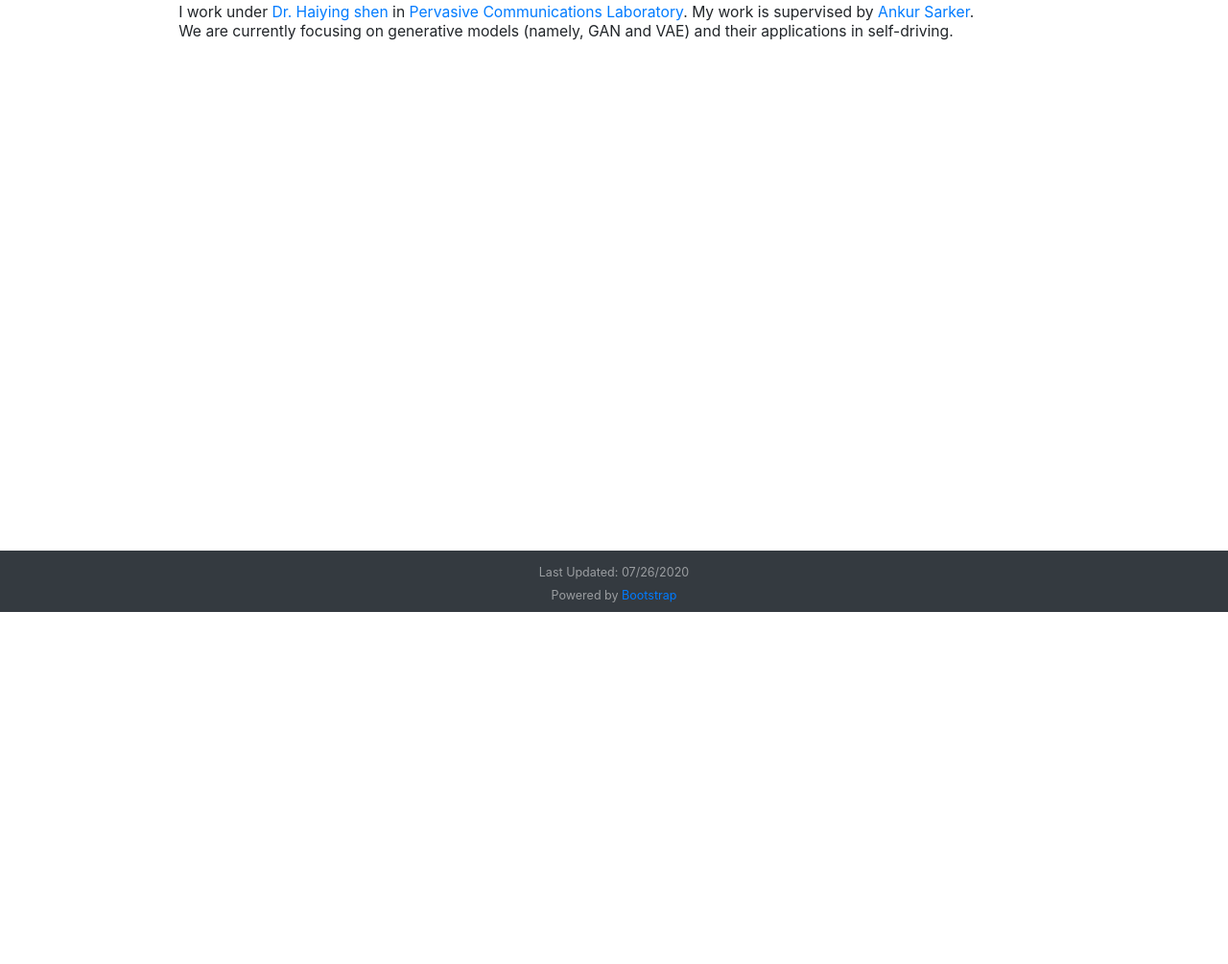
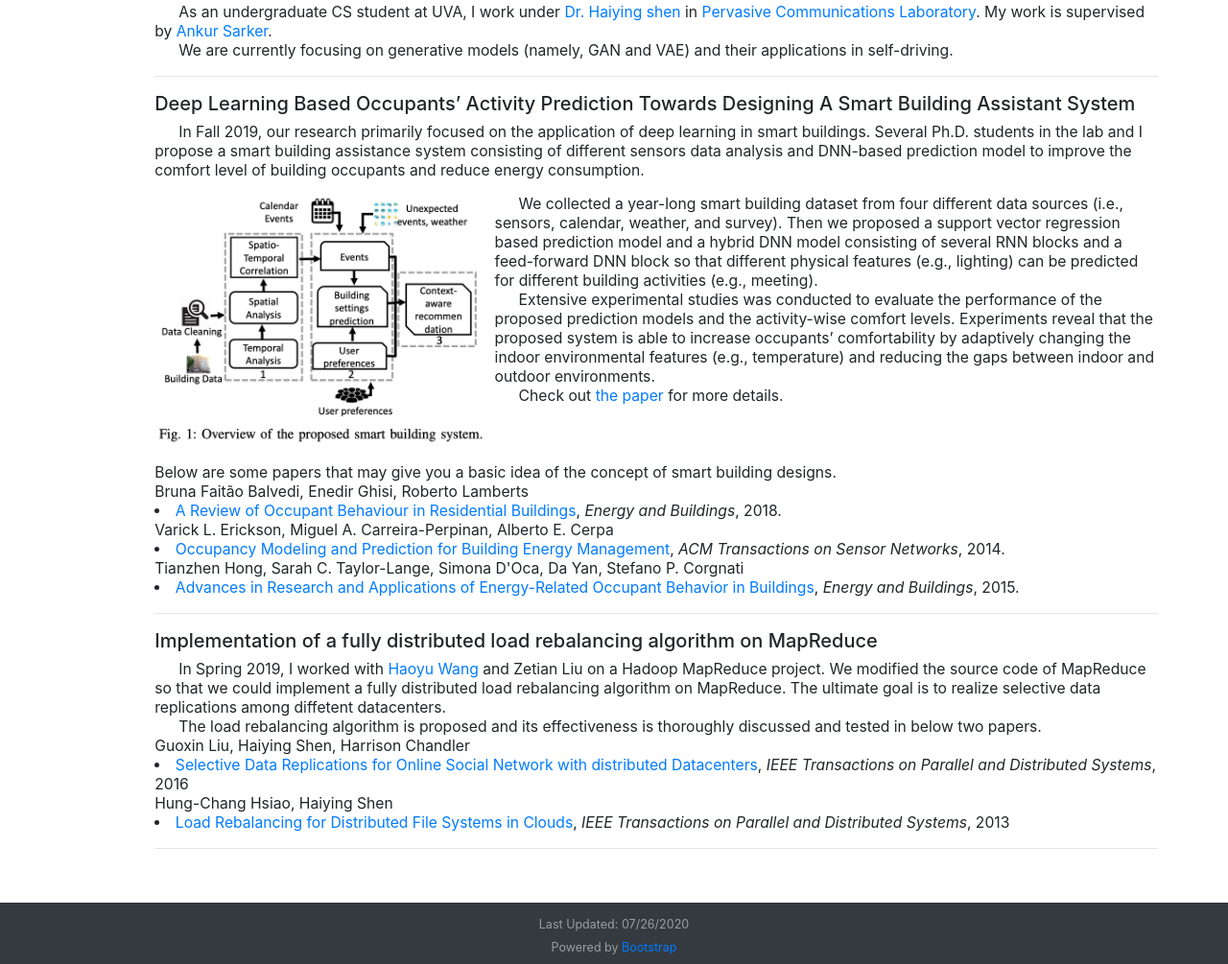
Before and after one commit to hz512/Personal_Website, a plain HTML site: page research.html in a window 1280 px wide. Shown: the part 162-1167 px from the top of the page at 96% size. Before the commit the page ends 800 px from the top, so only its background shows below. Drawn offline with nearby package versions, Linux system fonts and the light colour scheme.

Commit message:
add research items

```diff
--- a/research.html
+++ b/research.html
@@ -1,7 +1,7 @@
 <!DOCTYPE html>
 <html lang="en">
 <head>
-  <title>Haoran Zhu : home</title>
+  <title>Haoran Zhu : research</title>
   <meta charset="utf-8">
   <meta name="viewport" content="width=device-width, initial-scale=1">
   <link rel="icon" href="favicon.ico" >
@@ -52,7 +52,7 @@
       <div class="body_content">
             <p class = "page_intro">This pages states some details about the research work I am currently doing and have done.</p>
 
-            <span class="tab">I work under
+            <span class="tab">As an undergraduate CS student at UVA, I work under
             <a href="http://www.cs.virginia.edu/~hs6ms/" rel="external" target="_blank">Dr. Haiying shen</a>
             in <a href="https://engineering.virginia.edu/sites/default/files/shen.pdf"
             rel="external" target="_blank">
@@ -62,6 +62,74 @@
             <br>
             <span class="tab">We are currently focusing on generative models (namely, GAN and VAE) and their applications in self-driving.
 
+
+            <hr>
+            <h5>Deep Learning Based Occupants’ Activity Prediction Towards Designing A Smart Building Assistant System</h5>
+            <span class="tab">In Fall 2019, our research primarily focused on the application of deep learning in smart buildings.
+            Several Ph.D. students in the lab and I propose a smart building assistance system consisting of different
+            sensors data analysis and DNN-based prediction model to improve the comfort level of building
+            occupants and reduce energy consumption.
+            <ul class="list_inline">
+                <li class="list_inline_item">
+                    <img class="smart_building_system_overview" src="research_images/smart_building_system_overview.jpg"
+                    alt="Overview of the proposed smart building system">
+                </li>
+                <li class="list_inline_item" style="max-width: 690px;">
+                    <span class="tab">We collected a year-long smart building dataset from four different data sources (i.e., sensors, calendar,
+                    weather, and survey). Then we proposed a support vector regression based prediction model and a hybrid DNN model
+                    consisting of several RNN blocks and a feed-forward DNN block so that different physical features (e.g.,
+                    lighting) can be predicted for different building activities (e.g., meeting).
+                    <br>
+                    <span class="tab">Extensive experimental studies was conducted to evaluate the performance of the
+                    proposed prediction models and the activity-wise comfort levels. Experiments reveal that the proposed system is
+                    able to increase occupants’ comfortability by adaptively changing the indoor environmental features (e.g.,
+                    temperature) and reducing the gaps between indoor and outdoor environments.
+                    <br>
+                    <span class="tab">Check out
+                    <a href="research_pdf/smart_building_paper.pdf" target="_blank">the paper</a> for more details.
+                </li>
+            </ul>
+            Below are some papers that may give you a basic idea of the concept of smart building designs.
+            <br>
+             Bruna Faitão Balvedi, Enedir Ghisi, Roberto Lamberts <br>
+             <li><a href="research_pdf/smart_building1.pdf" rel="external" target="_blank">
+                 A Review of Occupant Behaviour in Residential Buildings</a>,
+                 <em>Energy and Buildings</em>, 2018.</li>
+
+             Varick L. Erickson, Miguel A. Carreira-Perpinan, Alberto E. Cerpa<br>
+             <li><a href="research_pdf/smart_building2.pdf" rel="external" target="_blank">
+                 Occupancy Modeling and Prediction for Building Energy Management</a>,
+                 <em>ACM Transactions on Sensor Networks</em>, 2014.</li>
+
+            Tianzhen Hong, Sarah C. Taylor-Lange, Simona D'Oca, Da Yan, Stefano P. Corgnati
+            <li><a href="research_pdf/smart_building3.pdf" rel="external" target="_blank">
+                Advances in Research and Applications of Energy-Related Occupant Behavior in Buildings</a>,
+                <em>Energy and Buildings</em>, 2015.</li>
+
+            <hr>
+
+            <h5>Implementation of a fully distributed load rebalancing algorithm on MapReduce</h5>
+            <span class="tab">In Spring 2019, I worked with <a href="https://www.cs.virginia.edu/~hw8c/"
+                class= "research_pages" rel="external" target="_blank">Haoyu Wang</a> and Zetian Liu on a Hadoop MapReduce project.
+            We modified the source code of MapReduce so that we could implement a fully distributed load rebalancing
+            algorithm on MapReduce. The ultimate goal is to realize selective data replications among diffetent datacenters.
+            <br>
+            <span class="tab">The load rebalancing algorithm is proposed and its effectiveness is thoroughly discussed and tested in
+            below two papers.
+            <br>
+            Guoxin Liu, Haiying Shen, Harrison Chandler<br>
+            <li><a href="research_pdf/hadoop1.pdf" rel="external" target="_blank">
+            Selective Data Replications for Online Social Network with distributed Datacenters</a>,
+            <em>IEEE Transactions on Parallel and Distributed Systems</em>, 2016</li>
+
+            Hung-Chang Hsiao, Haiying Shen<br>
+            <li><a href="research_pdf/hadoop2.pdf" rel="external" target="_blank">
+            Load Rebalancing for Distributed File Systems in Clouds</a>,
+            <em>IEEE Transactions on Parallel and Distributed Systems</em>, 2013</li>
+
+            <hr>
+            <br>
+            <br>
       </div>
     </div>
   </div>
--- a/style.css
+++ b/style.css
@@ -115,3 +115,9 @@ p.page_intro {
 span.group_members {
     color: blueviolet;
 }
+
+/* research.html */
+
+img.smart_building_system_overview{
+    width: 350px;
+}
```
Also changed, not shown: aboutme.html (+1 -1 lines), projects.html (+3 -2 lines), research_images/smart_building_system_overview.jpg (added), 4 other files.
